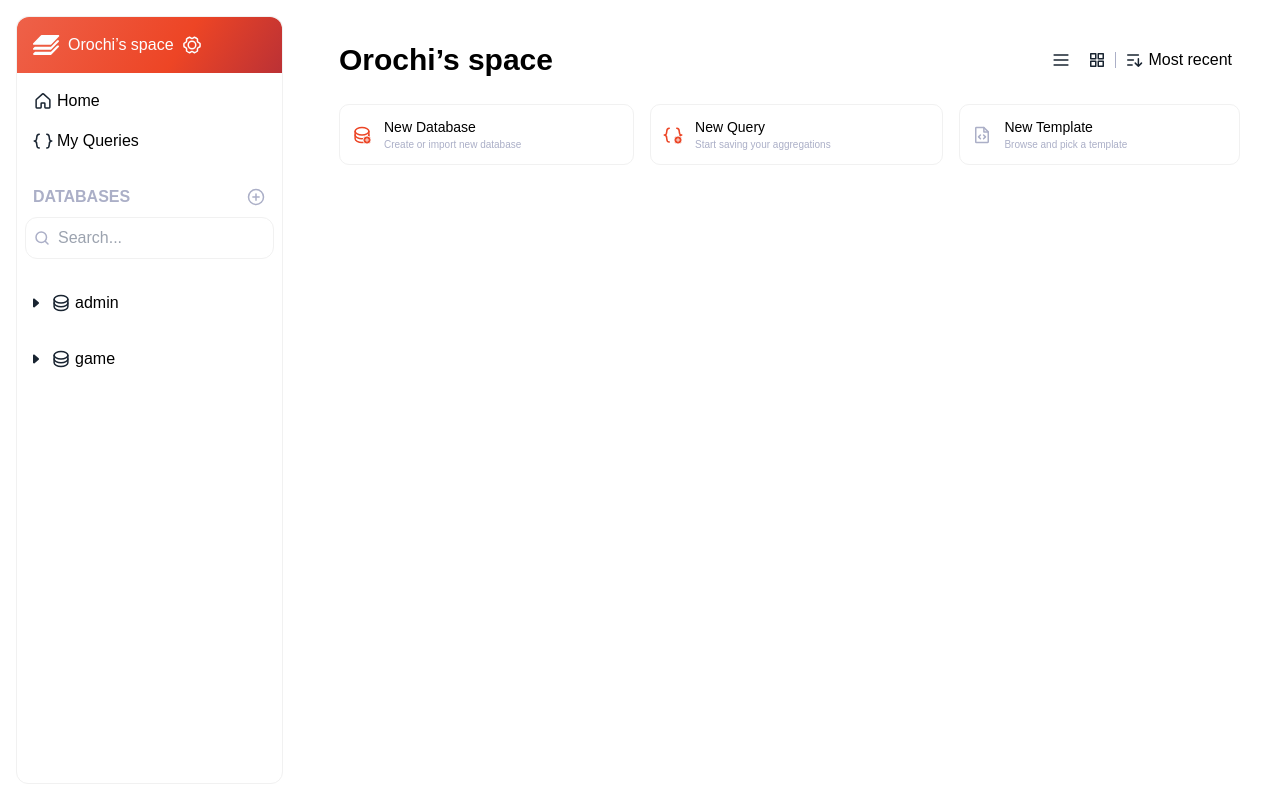
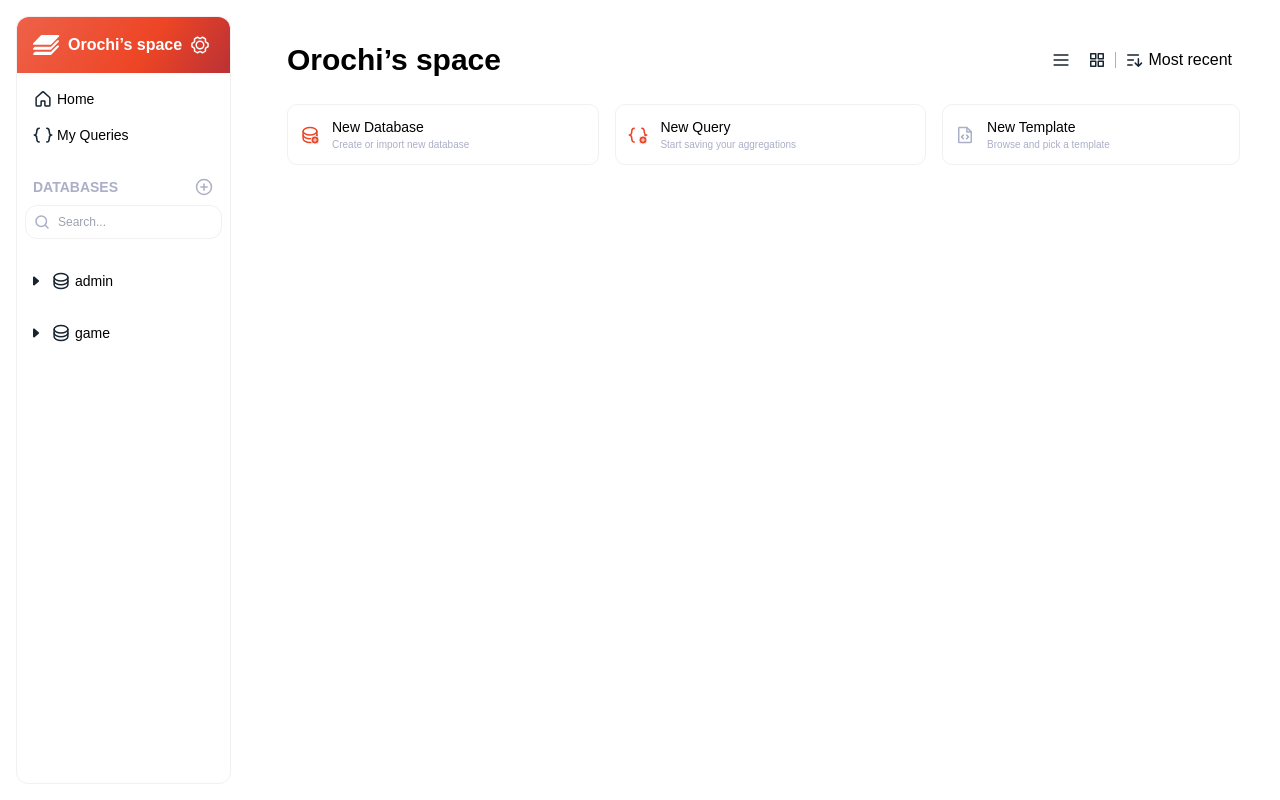
Before and after one commit to orochi-network/zkDatabase, a Next.js app in the folder packages/explorer/: page / in a window 1280 px wide. Built offline with nearby package versions, Linux system fonts and the light colour scheme.

Commit message:
chore: update font style + layouts styling

```diff
--- a/packages/explorer/src/app/(pages)/database/[[...slug]]/template.tsx
+++ b/packages/explorer/src/app/(pages)/database/[[...slug]]/template.tsx
@@ -12,7 +12,7 @@ const RootLayout: FC<RootLayoutProps> = ({ children }) => {
   return (
     <section className="flex-grow page-wrapper">
       <div className="flex items-center justify-between">
-        <div className="text-3xl font-bold">{`${params.slug[0]}.${params.slug[1]}`}</div>
+        <div className="text-xl font-bold">{`${params.slug[0]}.${params.slug[1]}`}</div>
         <DisplayingStyleButtons />
       </div>
       {children}
--- a/packages/explorer/src/app/components/SideNav/Database/DatabaseMenu.tsx
+++ b/packages/explorer/src/app/components/SideNav/Database/DatabaseMenu.tsx
@@ -12,7 +12,7 @@ export const DatabaseMenu: FC<DatabaseMenuProps> = ({ id, icon, title }) => {
   return (
     <div id={id} className="hs-collapse-toggle flex items-center gap-1 p-2 cursor-pointer" data-hs-collapse={`#${id}-heading`}>
       <SvgRightChevronIcon />
-      <MenuItem icon={icon} title={title} />
+      <MenuItem icon={icon} title={title}/>
     </div>
   );
 }
--- a/packages/explorer/src/app/components/SideNav/Database/Header.tsx
+++ b/packages/explorer/src/app/components/SideNav/Database/Header.tsx
@@ -4,7 +4,7 @@ import { FC } from "react";
 export const Header: FC = () => {
   return (
     <div className="flex items-center justify-between p-2">
-      <div className="font-bold text-grey">DATABASES</div>
+      <div className="text-sm font-bold text-grey">DATABASES</div>
       <SvgAddIcon />
     </div>
   );
--- a/packages/explorer/src/app/components/SideNav/Menu/MenuItem.tsx
+++ b/packages/explorer/src/app/components/SideNav/Menu/MenuItem.tsx
@@ -7,7 +7,7 @@ type MenuItemProps = {
 
 export const MenuItem: FC<MenuItemProps> = ({ icon, title }) => {
   return (
-    <div className="flex items-center gap-1 p-2 cursor-pointer">
+    <div className="flex items-center gap-1 p-2 text-sm cursor-pointer">
       {icon}
       <div>{title}</div>
     </div>
--- a/packages/explorer/src/app/components/SideNav/NavHeader.tsx
+++ b/packages/explorer/src/app/components/SideNav/NavHeader.tsx
@@ -3,9 +3,9 @@ import { Cog, Vector } from "@/assets/index";
 
 export const NavHeader: FC = () => {
   return (
-    <div className="flex items-center gap-2 p-4 nav-header rounded-t-xl">
+    <div className="flex items-center content-between gap-2 p-4 nav-header rounded-t-xl">
       <Vector />
-      <div className="text-white">Orochi’s space</div>
+      <div className="font-bold text-white">Orochi’s space</div>
       <Cog />
     </div>
   );
--- a/packages/explorer/src/app/components/shared/SearchInput.tsx
+++ b/packages/explorer/src/app/components/shared/SearchInput.tsx
@@ -5,7 +5,7 @@ export const SearchInput: FC = () => {
   return (
     <div className="flex items-center gap-2 p-2 border rounded-xl">
       <SvgMagnifyingGlassIcon />
-      <input className="focus:outline-none" placeholder={'Search...'}></input>
+      <input className="text-xs focus:outline-none" placeholder={'Search...'}></input>
     </div>
   );
 }
```
